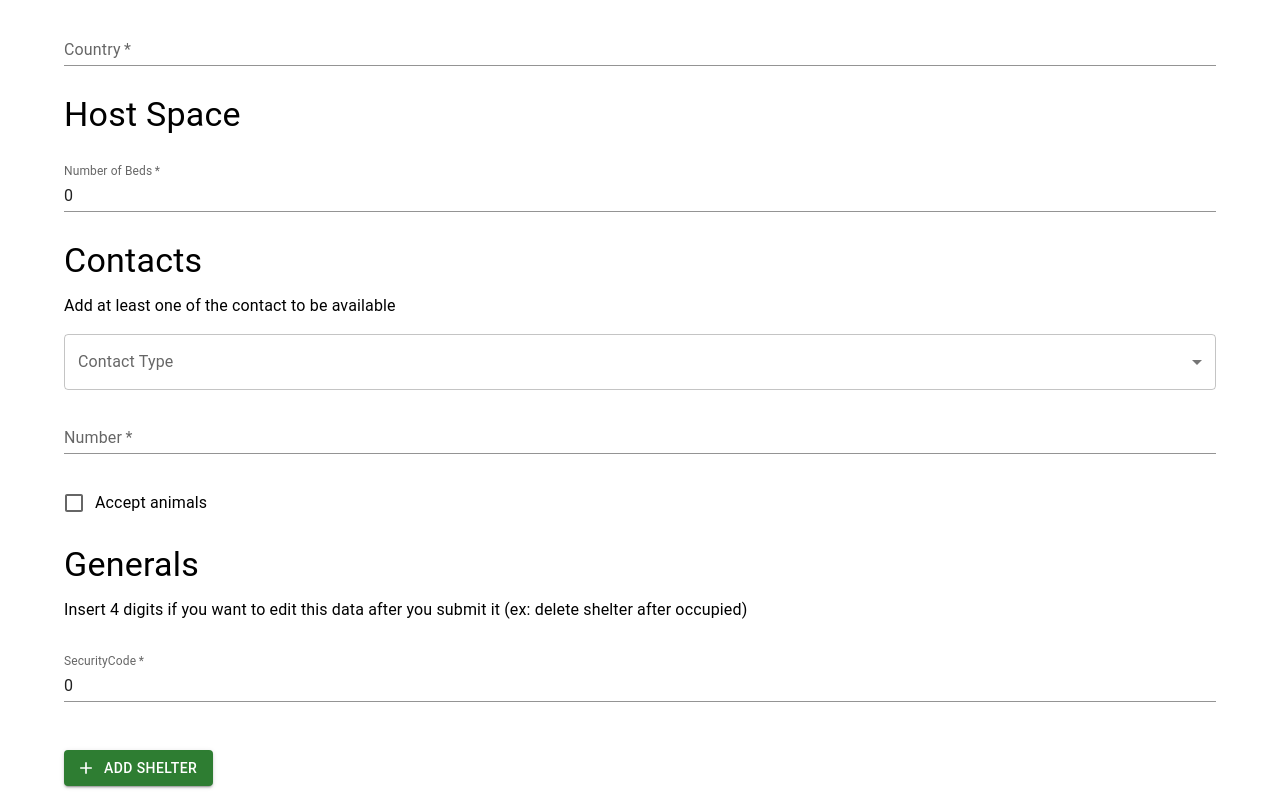
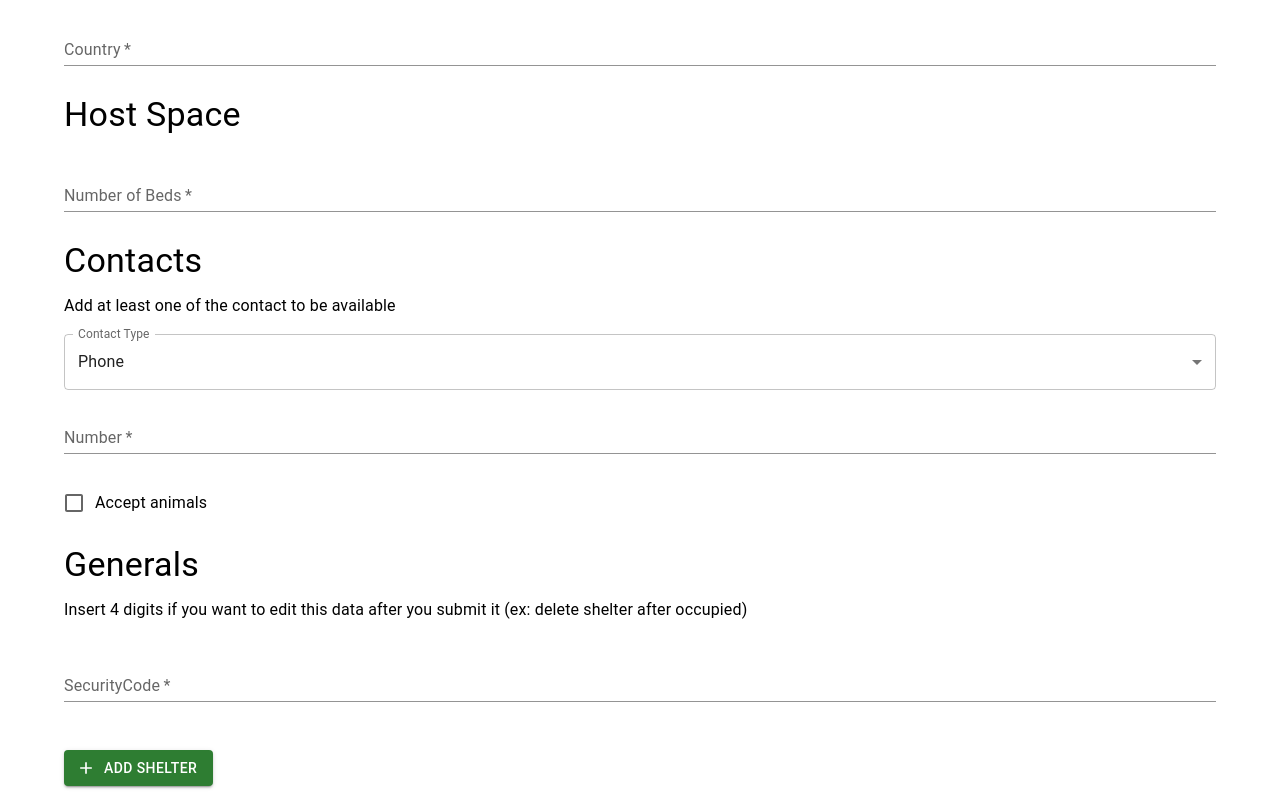
Before and after one commit to lguilhermef/shelter-frontend, a React (Create React App) app: page /add-shelter in a window 1280 px wide. Shown: the part 328-1128 px from the top of the page. Built offline with nearby package versions, Linux system fonts and the light colour scheme.

Commit message:
removed default values and added contact type defaultvalue

```diff
--- a/src/pages/AddShelter.page.tsx
+++ b/src/pages/AddShelter.page.tsx
@@ -44,19 +44,7 @@ type NewShelter = {
 
 const AddShelter: React.FC = () => {
     const navigate = useNavigate();
-    const { control, handleSubmit } = useForm<NewShelter>({
-        defaultValues: {
-            country: "",
-            city: "",
-            contact: {
-                number: "",
-                contactType: "",
-            },
-            numberOfBeds: 0,
-            securityCode: 0,
-            petFriendly: false,
-        },
-    });
+    const { control, handleSubmit } = useForm<NewShelter>();
 
     const onSubmit = async (data: NewShelter) => {
         await axios.post(
@@ -66,6 +54,10 @@ const AddShelter: React.FC = () => {
 
         navigate("/search-shelter");
     };
+
+    const contactTypes = Object.values(ContactEnum).map(
+        (contactType) => contactType
+    );
 
     return (
         <ShelterPage>
@@ -143,16 +135,20 @@ const AddShelter: React.FC = () => {
                             <Controller
                                 control={control}
                                 name="contact.contactType"
+                                defaultValue={contactTypes[0]}
                                 render={({ field }) => (
                                     <Select
                                         labelId="contactType"
                                         label="Contact Type"
                                         {...field}
                                     >
-                                        {Object.values(ContactEnum).map(
-                                            (contact) => (
-                                                <MenuItem value={contact}>
-                                                    {contact}
+                                        {contactTypes.map(
+                                            (contactType, index) => (
+                                                <MenuItem
+                                                    value={contactType}
+                                                    key={index}
+                                                >
+                                                    {contactType}
                                                 </MenuItem>
                                             )
                                         )}
@@ -211,6 +207,9 @@ const AddShelter: React.FC = () => {
                                     label="SecurityCode"
                                     variant="standard"
                                     margin="normal"
+                                    inputProps={{
+                                        maxLength: 4,
+                                    }}
                                     {...field}
                                 />
                             )}
--- a/src/pages/SearchShelter.page.tsx
+++ b/src/pages/SearchShelter.page.tsx
@@ -160,7 +160,10 @@ const SearchShelterPage: React.FC = () => {
                 <Grid item>
                     <Stack>
                         {shelters.map((shelter) => (
-                            <SearchShelterCard shelter={shelter} />
+                            <SearchShelterCard
+                                shelter={shelter}
+                                key={shelter.id}
+                            />
                         ))}
                     </Stack>
                 </Grid>
```
